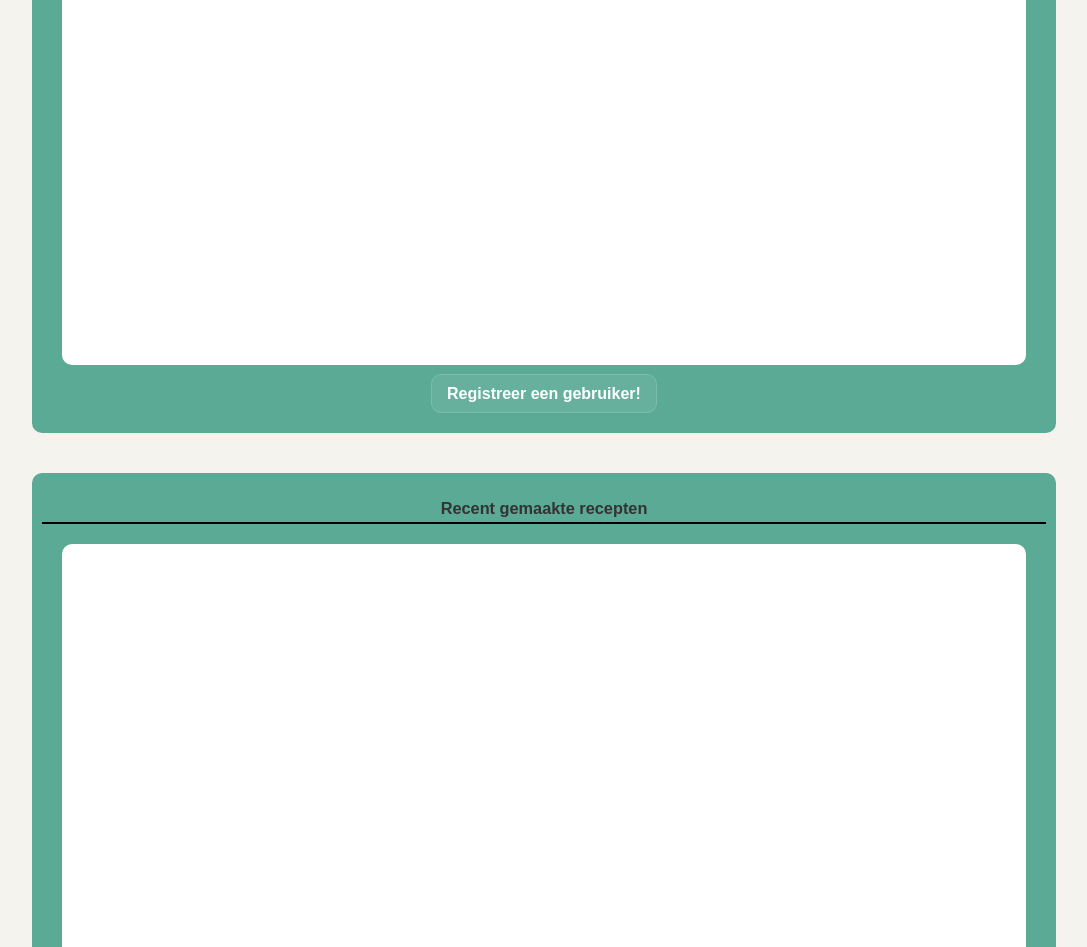
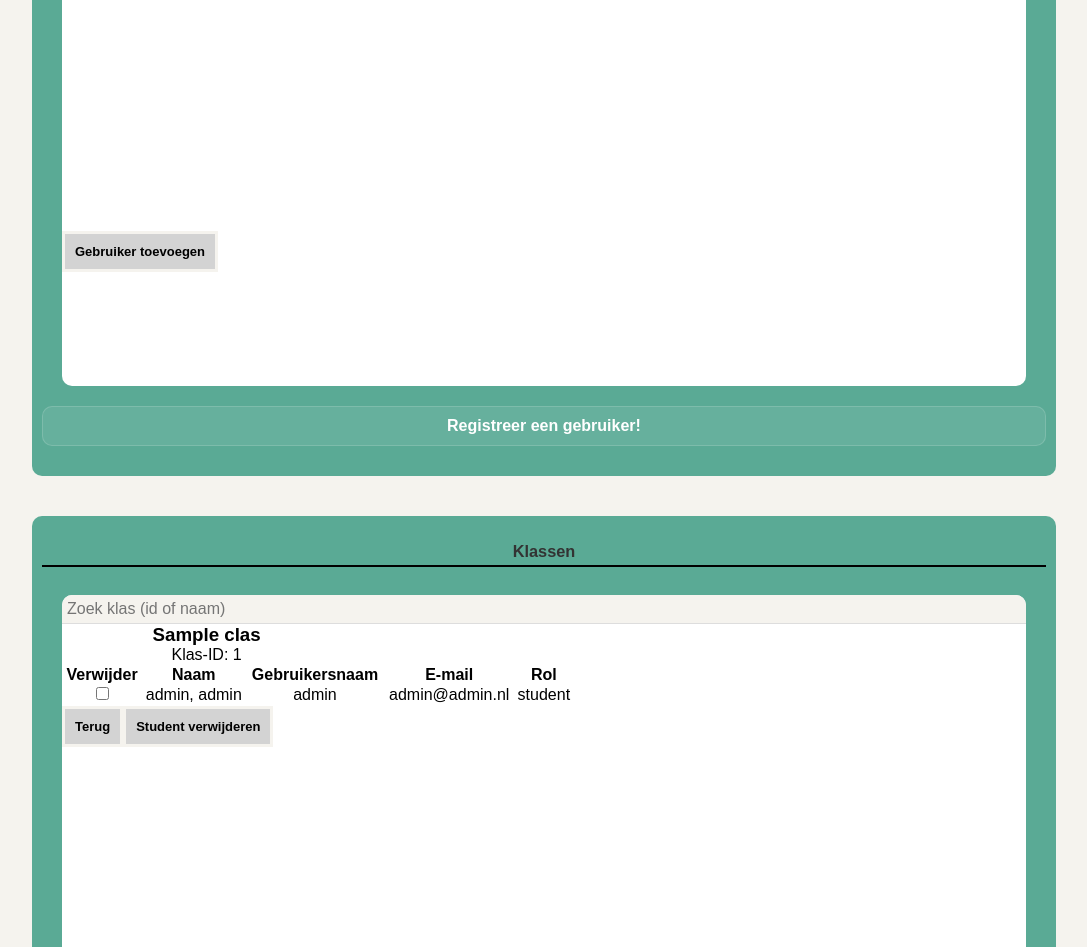
Before and after one commit to tallandcollege/portfolio-fieldlab-project-1-pan-en-passie, a PHP site: page /portfolio-fieldlab-project-1-pan-en-passie/adminpanel.php?klasid=1 in a window 1280 px wide. Shown: the part 1400-2347 px from the top of the page, without its empty margins (96-1183 px from the left). Run offline with PHP 8.4, Linux system fonts and the light colour scheme; a user stored in the database is signed in; data comes from the database, SQL or seed files in the repository; tables that the repository leaves empty hold one stand-in row (values such as "Sample post").

Commit message:
Klassensysteem klaar, alleen nog een paar kleine dingetjes te doen

```diff
--- a/Includes/AccountZoekWidget.php
+++ b/Includes/AccountZoekWidget.php
@@ -1,19 +1,19 @@
 <?php
-
-if (!isset($_SESSION)) {
+if (session_status() === PHP_SESSION_NONE) {
     session_start();
 }
 
 include("Includes/connection.php");
+// include("Includes/functions.php"); // waar executeQuery() staat, indien apart
 
 $users = [];
 
+/* ---------- ZOEKEN (POST) ---------- */
 if ($_SERVER['REQUEST_METHOD'] === 'POST' && isset($_POST['search'])) {
     $search = trim($_POST['search']);
 
     if ($search !== '') {
         $searchTerm = "%{$search}%";
-
         $stmt = $pdo->prepare("
             SELECT u.id, u.firstname, u.lastname, u.username, u.email, r.name AS role
             FROM users u
@@ -48,35 +48,89 @@ if ($_SERVER['REQUEST_METHOD'] === 'POST' && isset($_POST['search'])) {
     $stmt->execute();
     $users = $stmt->fetchAll(PDO::FETCH_ASSOC);
 }
+
+/* ---------- STUDENT TOEVOEGEN (POST) ---------- */
+if ($_SERVER['REQUEST_METHOD'] === 'POST' && isset($_POST['addStudent'])) {
+
+    $userIds = $_POST['user_ids'] ?? [];
+    $classId = $_POST['klasid'] ?? ($_GET['klasid'] ?? null);
+
+    // Niks aangevinkt of geen klas -> stil terug
+    if (empty($userIds) || empty($classId)) {
+        header('Location: ' . ($_SERVER['HTTP_REFERER'] ?? 'index.php'));
+        exit;
+    }
+
+    $userIds = array_values(array_unique(array_map('intval', $userIds)));
+    $classId = (int)$classId;
+
+    // Stil duplicates overslaan (MySQL/MariaDB)
+    $query = "
+        INSERT IGNORE INTO Student (user_id, class_id, role_id)
+        VALUES (
+          ?,
+          ?,
+          (SELECT id FROM Role WHERE name = 'student' LIMIT 1)
+        )
+    ";
+
+    $pdo->beginTransaction();
+    try {
+        foreach ($userIds as $userId) {
+            if ($userId <= 0) continue;
+            executeQuery($query, [$userId, $classId]);
+        }
+        $pdo->commit();
+    } catch (Throwable $e) {
+        $pdo->rollBack();
+        // geen melding, gewoon terug
+    }
+
+    header('Location: ' . ($_SERVER['HTTP_REFERER'] ?? 'index.php'));
+    exit;
+}
 ?>
 
 <article class="admin-panellist">
+  <h2>Gebruikers</h2>
+
+  <div class="admin-article-content">
+
+    <!-- Zoek form (POST) -->
     <form method="POST">
-        <input type="text" class="Zoek-Widget-Search" name="search" placeholder="Zoek gebruiker...">
+      <input type="text" class="Widget-Search" name="search" placeholder="Zoek gebruiker...">
     </form>
-    <div class="admin-panellist-content">
-        <form method="GET">
 
-            <?php if (!empty($users)):
-                foreach ($users as $user): ?>
+    <!-- Selecteer + toevoegen (POST) -->
+    <form method="POST" class="admin-article-form">
+      <div class="admin-article-listcontent">
+
+        <?php if (!empty($users)): foreach ($users as $user): ?>
           <div class="User-Search-item">
             <input
               type="checkbox"
               name="user_ids[]"
-                            value="<?php echo htmlspecialchars($user['id'] ?? '', ENT_QUOTES, 'UTF-8'); ?>">
-                        <p><?php echo htmlspecialchars($user['role'] ?? '', ENT_QUOTES, 'UTF-8'); ?></p>
-                        <p><?php echo htmlspecialchars(($user['firstname'] ?? '') . ' ' . ($user['lastname'] ?? ''), ENT_QUOTES, 'UTF-8'); ?></p>
-                        <p>Gebruikersnaam: <?php echo htmlspecialchars($user['username'] ?? '', ENT_QUOTES, 'UTF-8'); ?></p>
-                        <p>Email: <?php echo htmlspecialchars($user['email'] ?? '', ENT_QUOTES, 'UTF-8'); ?></p>
+              value="<?= htmlspecialchars($user['id'] ?? '', ENT_QUOTES, 'UTF-8'); ?>">
+            <p><?= htmlspecialchars($user['role'] ?? '', ENT_QUOTES, 'UTF-8'); ?></p>
+            <p><?= htmlspecialchars(($user['firstname'] ?? '') . ' ' . ($user['lastname'] ?? ''), ENT_QUOTES, 'UTF-8'); ?></p>
+            <p>Gebruikersnaam: <?= htmlspecialchars($user['username'] ?? '', ENT_QUOTES, 'UTF-8'); ?></p>
+            <p>Email: <?= htmlspecialchars($user['email'] ?? '', ENT_QUOTES, 'UTF-8'); ?></p>
           </div>
-                <?php endforeach;
-            else: ?>
+        <?php endforeach; else: ?>
           <div class="User-Search-item">
             <p>Geen gebruikers gevonden!</p>
           </div>
         <?php endif; ?>
 
+      </div>
+
+      <?php if (isset($_GET['klasid'])): ?>
+        <input type="hidden" name="klasid" value="<?= htmlspecialchars($_GET['klasid'], ENT_QUOTES, 'UTF-8'); ?>">
+        <input class="AddStudent-btn" type="submit" value="Gebruiker toevoegen" name="addStudent">
+      <?php endif; ?>
     </form>
+
   </div>
+
   <a class="admin-btn" href="chefToevoegen.php">Registreer een gebruiker!</a>
 </article>
--- /dev/null
+++ b/Includes/KlassenWidget.php
@@ -0,0 +1,253 @@
+<?php
+
+if (!isset($_SESSION)) {
+    session_start();
+}
+
+require_once("Includes/connection.php");
+
+$klassen = [];
+
+// ===== DELETE STUDENTS FROM CLASS =====
+if (
+    $_SERVER['REQUEST_METHOD'] === 'POST'
+    && isset($_POST['Delete'])
+    && isset($_GET['klasid'])
+) {
+    $klasid = (int)$_GET['klasid'];
+
+    // checkbox values
+    $userIds = $_POST['delete_users'] ?? [];
+    if (!is_array($userIds)) $userIds = [];
+
+    // alleen geldige ints
+    $userIds = array_values(array_filter(array_map('intval', $userIds), fn($v) => $v > 0));
+
+    if (!empty($userIds)) {
+        // maak dynamische placeholders voor IN (...)
+        $placeholders = [];
+        $params = [':klasid' => $klasid];
+
+        foreach ($userIds as $i => $uid) {
+            $ph = ":u{$i}";
+            $placeholders[] = $ph;
+            $params[$ph] = $uid;
+        }
+
+        $sql = "
+            DELETE FROM Student
+            WHERE class_id = :klasid
+              AND user_id IN (" . implode(',', $placeholders) . ")
+        ";
+
+        // $conn komt uit Includes/connection.php (PDO)
+        executeQuery($sql, $params);
+    }
+
+    // refresh zodat je direct de nieuwe lijst ziet en resubmit voorkomt
+    header("Location: adminpanel.php?klasid=" . $klasid);
+    exit;
+}
+
+$baseQuery = "
+    SELECT
+  id,
+  classname,
+  description,
+  maxstudents,
+  createdat,
+  createrecipeperms
+FROM Class
+";
+
+
+$actions = [
+    'klas'   => isset($_GET['klasid']),
+    'search' => ($_SERVER['REQUEST_METHOD'] === 'POST' && isset($_POST['klassearch'])),
+];
+
+// bepaal actie
+$action = 'default';
+
+if ($actions['klas']) {
+    $action = 'klas';
+} elseif ($actions['search']) {
+    $action = 'search';
+}
+
+switch ($action) {
+    case 'search':
+        $search = trim($_POST['klassearch'] ?? '');
+
+        // als leeg: fall back naar default
+        if ($search === '') {
+            $query = $baseQuery . " ORDER BY id DESC";
+            $klassen = fetchData($query);
+            break;
+        }
+
+        $query = $baseQuery . "
+            WHERE
+            CAST(id AS CHAR) LIKE CONCAT('%', :search, '%')
+            OR classname     LIKE CONCAT('%', :search, '%')
+            ORDER BY id DESC;
+        ";
+
+        $klassen = fetchData($query, [':search' => "%{$search}%"]);
+        break;
+
+    case 'klas':
+
+        $klasid = $_GET['klasid'];
+
+        $query = "SELECT
+  s.user_id,
+  u.firstname,
+  u.lastname,
+  u.username,
+  u.email,
+  c.id   AS class_id,
+  c.classname,
+  r.name AS role_name
+FROM Student s
+JOIN Users u ON u.id = s.user_id
+JOIN Class c ON c.id = s.class_id
+JOIN Role  r ON r.id = s.role_id
+WHERE s.class_id = :klasid
+ORDER BY u.lastname, u.firstname;";
+
+        $klassen = fetchData($query, [':klasid' => $klasid]);
+        break;
+
+
+
+    default:
+        $query = $baseQuery . " ORDER BY id DESC";
+        $klassen = fetchData($query);
+        break;
+}
+?>
+
+<article class="admin-panellist">
+    <h2>Klassen</h2>
+
+    <div class="admin-article-content">
+
+
+        <form method="POST" class="admin-search-form">
+            <input
+                type="text"
+                class="Widget-Search"
+                name="klassearch"
+                placeholder="Zoek klas (id of naam)"
+                value="<?= htmlspecialchars($_POST['klassearch'] ?? '', ENT_QUOTES, 'UTF-8') ?>" />
+            <button type="submit" style="display:none;">Zoek</button>
+        </form>
+
+
+        <div class="admin-article-listcontent">
+            <?php if ($action === 'klas'): ?>
+
+                <?php
+                // In 'klas'-mode bevat $klassen student-rijen.
+                $students = $klassen;
+
+                // Probeer klasnaam uit eerste rij te halen; fallback: losse class-info ophalen als er 0 students zijn.
+                $classInfo = null;
+                if (!empty($students)) {
+                    $classInfo = [
+                        'id' => $students[0]['class_id'] ?? ($_GET['klasid'] ?? ''),
+                        'classname' => $students[0]['classname'] ?? ('Klas #' . ($_GET['klasid'] ?? '')),
+                    ];
+                } else {
+                    $q = $baseQuery . " WHERE id = :klasid LIMIT 1";
+                    $tmp = fetchData($q, [':klasid' => $_GET['klasid']]);
+                    if (!empty($tmp)) $classInfo = $tmp[0];
+                    else $classInfo = ['id' => $_GET['klasid'], 'classname' => 'Onbekende klas'];
+                }
+                ?>
+
+                <!-- 3) DETAIL: 1 KLAS + USERS -->
+                <div class="class-detail">
+                    <h3><?= htmlspecialchars($classInfo['classname'], ENT_QUOTES, 'UTF-8') ?></h3>
+                    <p class="muted">Klas-ID: <?= (int)$classInfo['id'] ?></p>
+
+                    <?php if (empty($students)): ?>
+                        <div class="User-Search-item">
+                            <p>Geen studenten gevonden in deze klas.</p>
+                        </div>
+                        <div class="AddStudent-btn-container">
+                                <a class="AddStudent-btn" href="adminpanel.php">Terug</a>
+                            </div>
+                    <?php else: ?>
+                        <form method="POST">
+                            <table class="admin-table">
+                                <thead>
+                                    <tr>
+                                        <th>Verwijder</th>
+                                        <th>Naam</th>
+                                        <th>Gebruikersnaam</th>
+                                        <th>E-mail</th>
+                                        <th>Rol</th>
+                                    </tr>
+                                </thead>
+                                <tbody>
+                                    <?php foreach ($students as $st): ?>
+                                        <tr>
+                                            <td>
+                                                <!-- Als je delete per student wil: geef user_id mee -->
+                                                <input type="checkbox" name="delete_users[]" value="<?= (int)$st['user_id'] ?>">
+                                            </td>
+                                            <td><?= htmlspecialchars(($st['lastname'] ?? '') . ', ' . ($st['firstname'] ?? ''), ENT_QUOTES, 'UTF-8') ?></td>
+                                            <td><?= htmlspecialchars($st['username'] ?? '', ENT_QUOTES, 'UTF-8') ?></td>
+                                            <td><?= htmlspecialchars($st['email'] ?? '', ENT_QUOTES, 'UTF-8') ?></td>
+                                            <td><?= htmlspecialchars($st['role_name'] ?? '', ENT_QUOTES, 'UTF-8') ?></td>
+                                        </tr>
+                                    <?php endforeach; ?>
+                                </tbody>
+                            </table>
+
+                            <div class="AddStudent-btn-container">
+                                <a class="AddStudent-btn" href="adminpanel.php">Terug</a>
+                                <input class="AddStudent-btn" type="submit" value="Student verwijderen" name="Delete">
+                            </div>
+                        </form>
+                    <?php endif; ?>
+                </div>
+
+
+            <?php else: ?>
+
+                <!-- 1) DEFAULT: nieuwste klassen (ORDER BY id DESC)
+             2) SEARCH: resultaten obv zoekterm -->
+                <?php if (empty($klassen)): ?>
+                    <div class="User-Search-item">
+                        <p>Geen klassen gevonden!</p>
+                    </div>
+                <?php else: ?>
+                    <?php foreach ($klassen as $klas): ?>
+                        <a class="admin-list-item" href="adminpanel.php?klasid=<?= (int)$klas['id'] ?>">
+                            <div class="admin-list-item-main">
+                                <h3><?= htmlspecialchars($klas['classname'] ?? '', ENT_QUOTES, 'UTF-8') ?></h3>
+                            </div>
+
+                            <div class="admin-list-item-meta">
+                                <span>Max: <?= (int)($klas['maxstudents'] ?? 0) ?></span>
+                                <span>ID: <?= (int)($klas['id'] ?? 0) ?></span>
+                                <?php if (!empty($klas['createdat'])): ?>
+                                    <span><?= htmlspecialchars($klas['createdat'], ENT_QUOTES, 'UTF-8') ?></span>
+                                <?php endif; ?>
+                            </div>
+                        </a>
+                    <?php endforeach; ?>
+                <?php endif; ?>
+
+            <?php endif; ?>
+        </div>
+
+    </div>
+
+    <?php if (!isset($_GET['klasid'])): ?>
+        <a class="admin-btn" href="klasToevoegen.php">Maak een klas</a>
+    <?php endif; ?>
+</article>
--- a/adminpanel.php
+++ b/adminpanel.php
@@ -2,6 +2,12 @@
     if (!isset($_SESSION['user_id']) || $_SESSION['role'] !== 'admin') {
         header("Location: index.php");
         exit;
+    }
+
+    if (isset($_GET['klasid'])) {
+        if ($_SERVER['REQUEST_METHOD'] === 'POST' && isset($_POST['addStudent'])) {
+
+        }
     }
 ?>
 <!DOCTYPE html>
@@ -23,11 +29,8 @@
         </p>
     </div>
     <section class="admin-section">
-        <?php include("Includes/AccountZoekWidget.php"); ?>
-        <article class="admin-panellist">
-            <h2>Recent gemaakte recepten</h2>
-            <div class="admin-panellist-content"></div>
-        </article>
+        <?php include("Includes/AccountZoekWidget.php");
+        include("Includes/KlassenWidget.php"); ?>
     </section>
     <?php include("Includes/footer.php"); ?>
 </body>
--- a/css/style.css
+++ b/css/style.css
@@ -385,26 +385,57 @@ footer p {
   padding: 20px;
   background-color: var(--UI);
   color: white;
+  display: flex;
+  flex-direction: column;
   text-align: center;
 }
 
-.admin-panellist-content{
+.admin-article-content{
   height: 55vh;
-  overflow-y: auto;
-  overflow-x: auto;
   background: white;
   color: black;
   border-radius: 10px;
   margin: 20px;
+  overflow-y: auto;
+  overflow-x: auto;
 }
 
-.Zoek-Widget-Search {
-  width: 80%;
+.admin-article-form {
+  display: flex;
+  flex-direction: column;
+  justify-content: space-between;
+  height: 90%;
+}
+
+.AddStudent-btn-container {
+  display: flex;
+  flex-direction: row;
+}
+
+.AddStudent-btn {
+  padding: 10px;
+  border: 3px solid var(--Background);
+  font-weight: bold;
+  width:max-content;
+  color: black;
+  text-decoration: none;
+  background-color: lightgray;
+  font-size: 13px;
+}
+
+.admin-article-listcontent {
+  height: auto;
+  max-width: 30%;
+}
+
+.Widget-Search {
+  width: 100%;
   padding: 5px;
   font-size: 16px;
   border: none;
-  border-radius: 10px;
+  border-radius: 0px;
   background-color: var(--Background);
+  border-bottom: 1px solid #ddd;
 }
 
 .User-Search-item{
@@ -417,6 +448,33 @@ footer p {
   flex-wrap: nowrap;
   width: 1000px;
   overflow: hidden;
+
+  color: black;
+  text-decoration: none;
+}
+
+.admin-list-item {
+  display: flex;
+  flex-direction: row;
+  color: black;
+  text-decoration: none;
+  width:55vw;
+  gap: 15px;
+  padding: 10px;
+  align-items: center;
+}
+
+.admin-list-item-meta {
+  display: flex;
+  flex-direction: row;
+  color: black;
+  text-decoration: none;
+  gap: 5px;
+  font-size: small;
+}
+
+.admin-table {
+  width: 40vw;
 }
 
 .User-Search-item p{
@@ -450,6 +508,7 @@ footer p {
   flex-direction: column;
   text-align: center;
   padding: 20px;
+  min-height: 80vh;
 }
 
 .recipe-image {
--- a/includes/connection.php
+++ b/includes/connection.php
@@ -11,3 +11,31 @@ try {
 } catch (PDOException $e) {
     die("Databaseverbinding mislukt: " . $e->getMessage());
 }
+
+
+/**
+ * Usage:
+ *   $data = fetchData("SELECT * FROM users WHERE role_id = :role", [':role' => 2]);
+ *   $one  = fetchData("SELECT * FROM users WHERE id = :id", [':id' => 5], true);
+ */
+function fetchData(string $query, array $params = [], bool $singleRow = false): array
+{
+    global $pdo; // uses the $pdo from this file
+
+    $stmt = $pdo->prepare($query);
+    $stmt->execute($params);
+
+    if ($singleRow) {
+        $row = $stmt->fetch(PDO::FETCH_ASSOC);
+        return $row ? $row : [];
+    }
+
+    return $stmt->fetchAll(PDO::FETCH_ASSOC);
+}
+
+function executeQuery(string $query, array $params = []): int {
+    global $pdo;
+    $stmt = $pdo->prepare($query);
+    $stmt->execute($params);
+    return $stmt->rowCount();
+}
```
Also changed, not shown: klasToevoegen.php (added, +143 -0 lines). Lines whose indentation alone changed are shown as unchanged.
